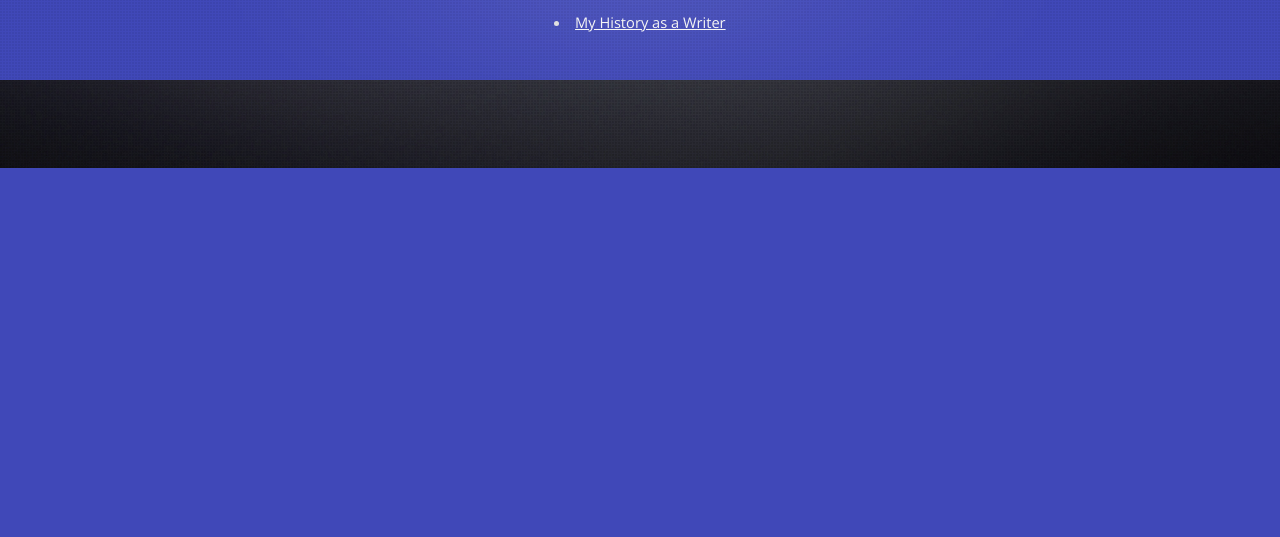
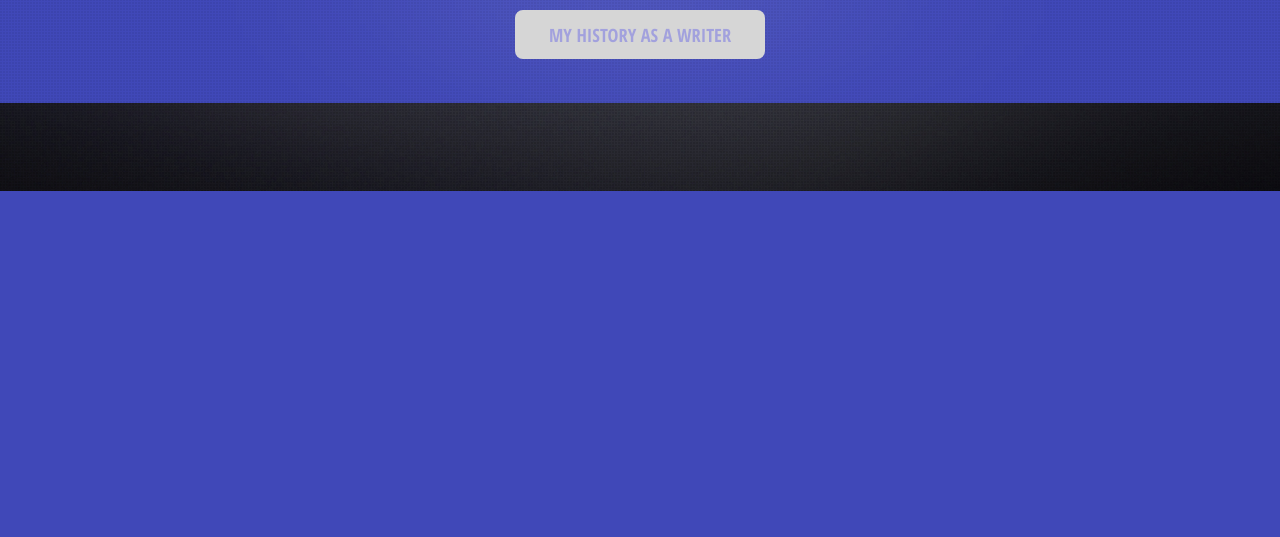
Before and after one commit to acuaroo/my-ala-portfolio, a plain HTML site: page published.html in a window 1280 px wide. Shown: the part 263-800 px from the top of the page. Drawn offline with nearby package versions, Linux system fonts and the light colour scheme.

Commit message:
Update published.html

```diff
--- a/published.html
+++ b/published.html
@@ -30,7 +30,10 @@
 				<section id="banner">
 					<div class="content">
 						<h2>Published Pieces</h2>
-                        <li><a href="https://docs.google.com" style="color: whitesmoke; ">My History as a Writer</a></li>
+						<form action="https://docs.google.com">
+							<input class="pub" type="submit" value="My History as a Writer" />
+						</form>
+
 					</div>
 				</section>
 		</div>
```
